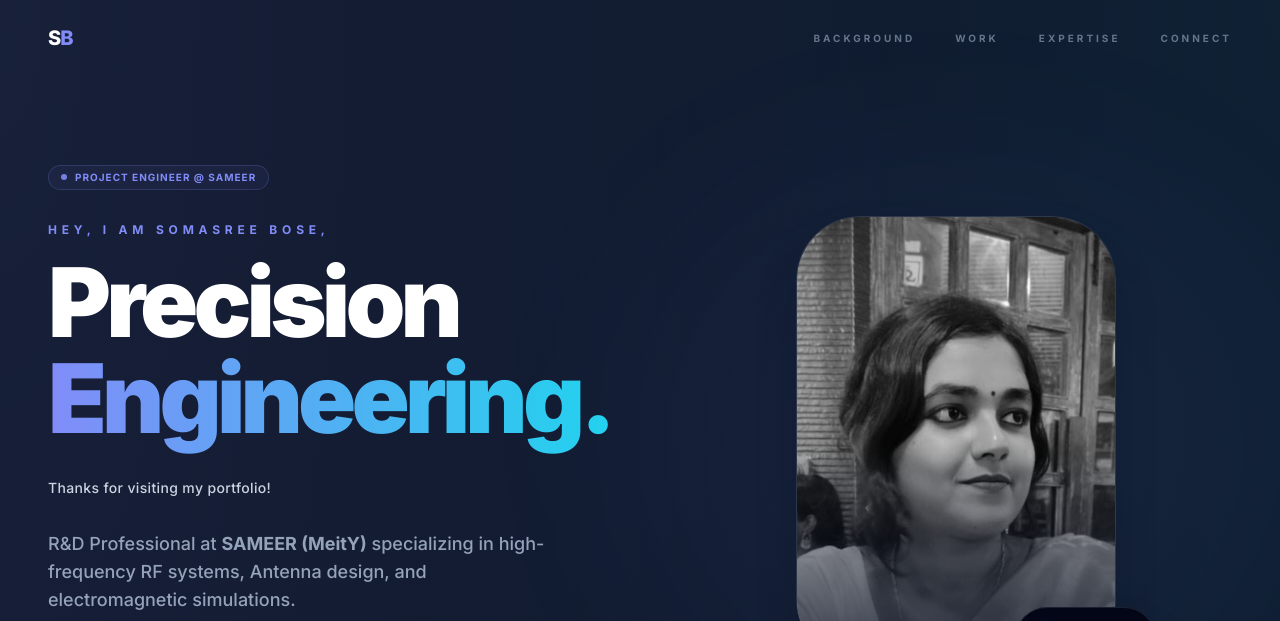
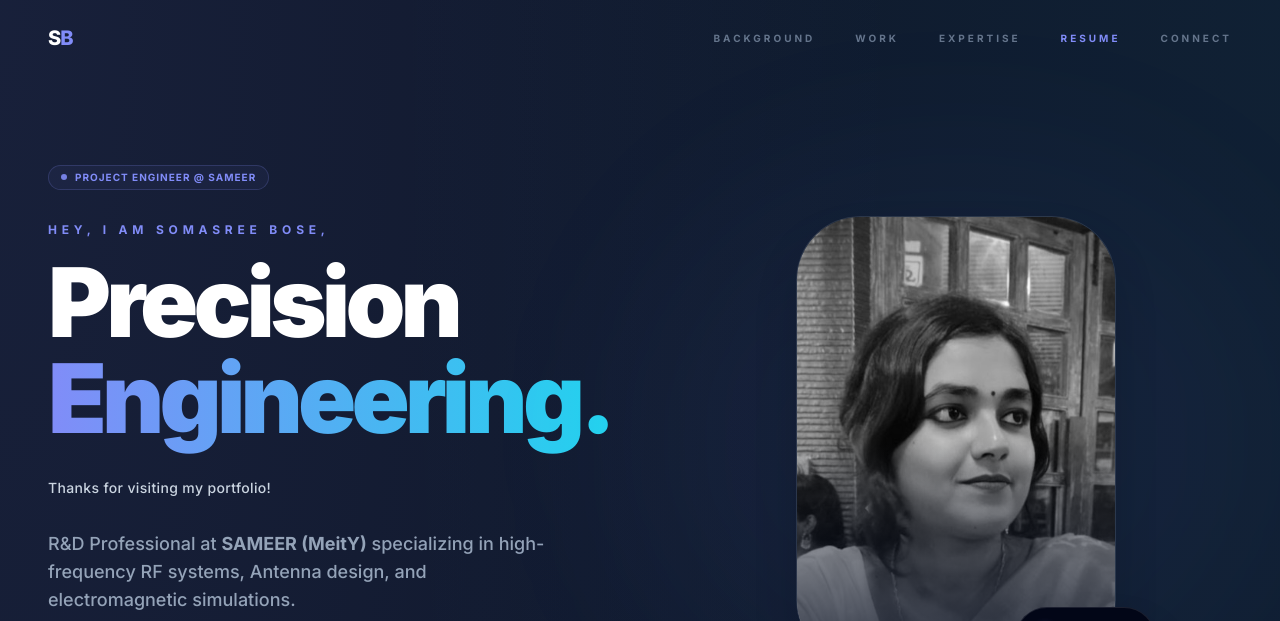
Before and after one commit to somasreebose/somasreebose.github.io, a website: page index.html in a window 1280 px wide. Shown: the top 621 px of the page. Drawn offline with nearby package versions, Linux system fonts and the light colour scheme; files that its build step writes are made by us from their sources.

Commit message:
fix: integrate resume button, add custom favicon, and resolve final mobile alignment issues

```diff
--- a/index.html
+++ b/index.html
@@ -23,6 +23,7 @@
                 <a href="#about" class="text-slate-500 hover:text-white transition-colors">Background</a>
                 <a href="#experience" class="text-slate-500 hover:text-white transition-colors">Work</a>
                 <a href="#expertise" class="text-slate-500 hover:text-white transition-colors">Expertise</a>
+                <a href="https://drive.google.com/file/d/1r66ZyB5rTIaUeJbyWPufEmgl5qjmj9qc/view?usp=sharing" target="_blank" class="text-primary hover:text-white transition-colors">Resume</a>
                 <a href="#contact" class="text-slate-500 hover:text-white transition-colors">Connect</a>
             </nav>
 
```
